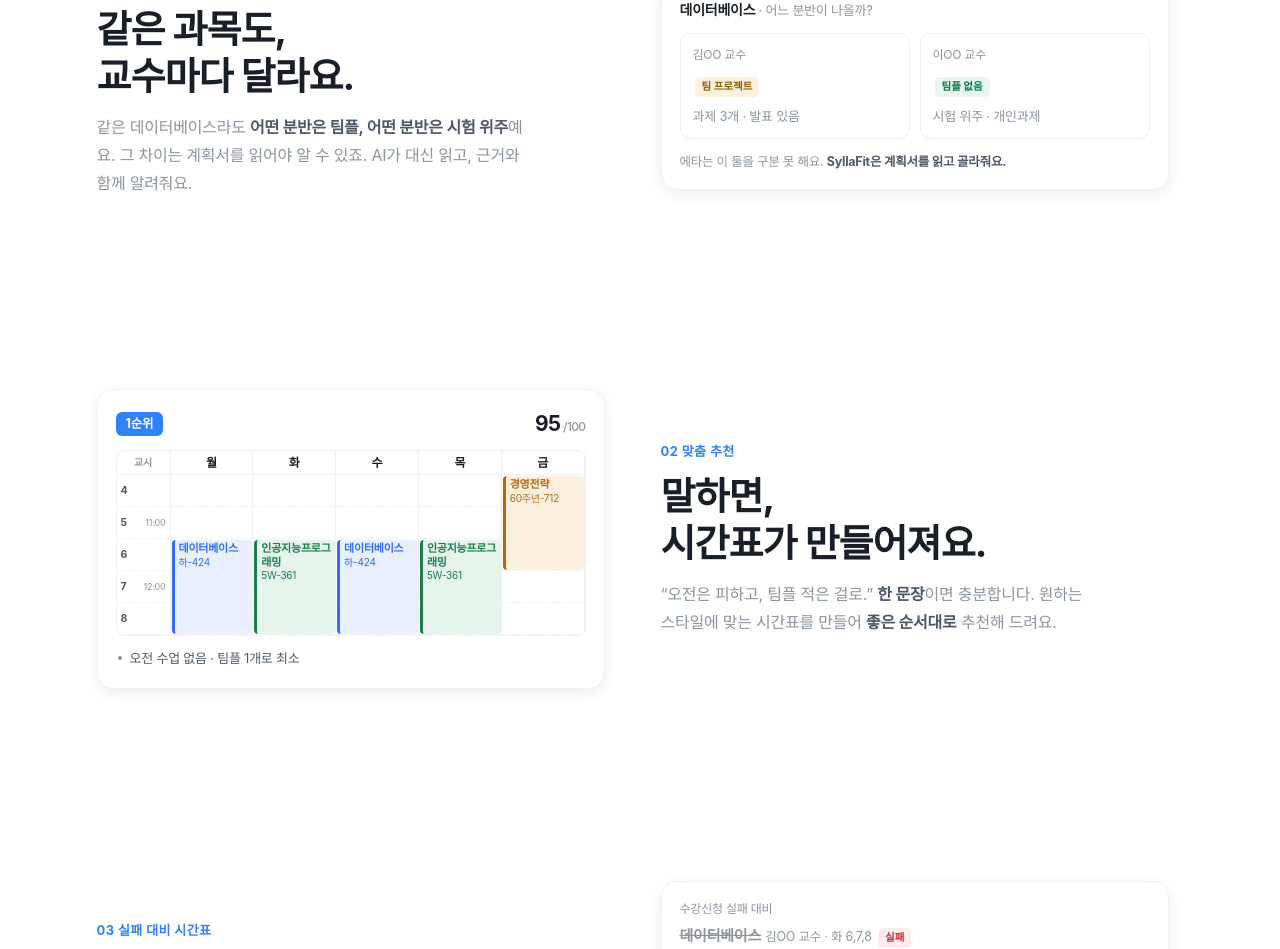
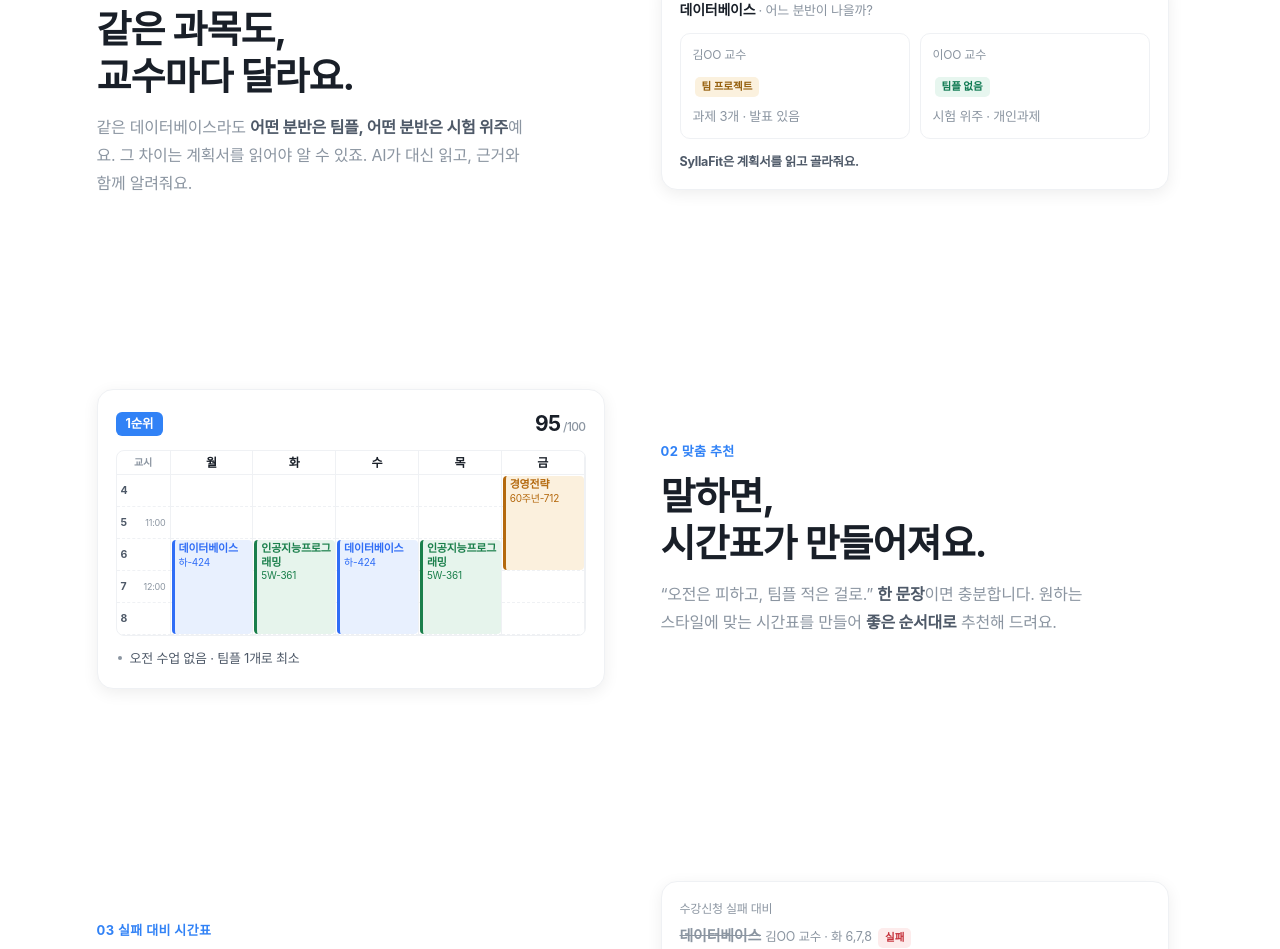
Before and after one commit to IM5K58/SyllaFit, a Next.js app in the folder frontend/: page / in a window 1280 px wide. Shown: the part 933-1882 px from the top of the page. Built offline with nearby package versions, Linux system fonts and the light colour scheme; no server answers; a web font is replaced by a local one.

Commit message:
chore: 랜딩 페이지 멘트 일부 수정

```diff
--- a/frontend/app/page.tsx
+++ b/frontend/app/page.tsx
@@ -92,7 +92,6 @@ export default function Home() {
                   </div>
                 </div>
                 <div className="muted" style={{ marginTop: 13, fontSize: 12.5 }}>
-                  에타는 이 둘을 구분 못 해요.{" "}
                   <b style={{ color: "var(--text-2)" }}>SyllaFit은 계획서를 읽고 골라줘요.</b>
                 </div>
               </div>
```
